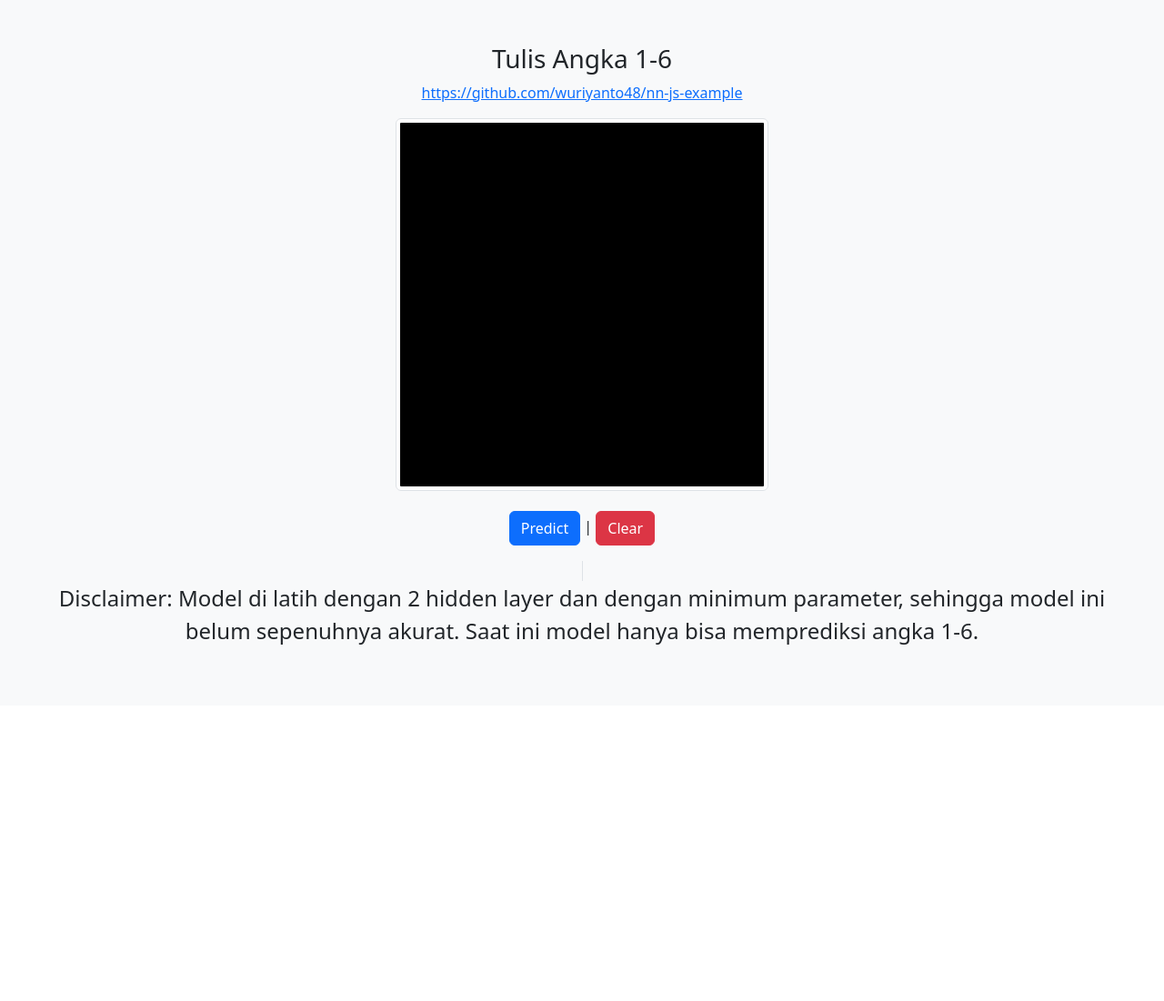
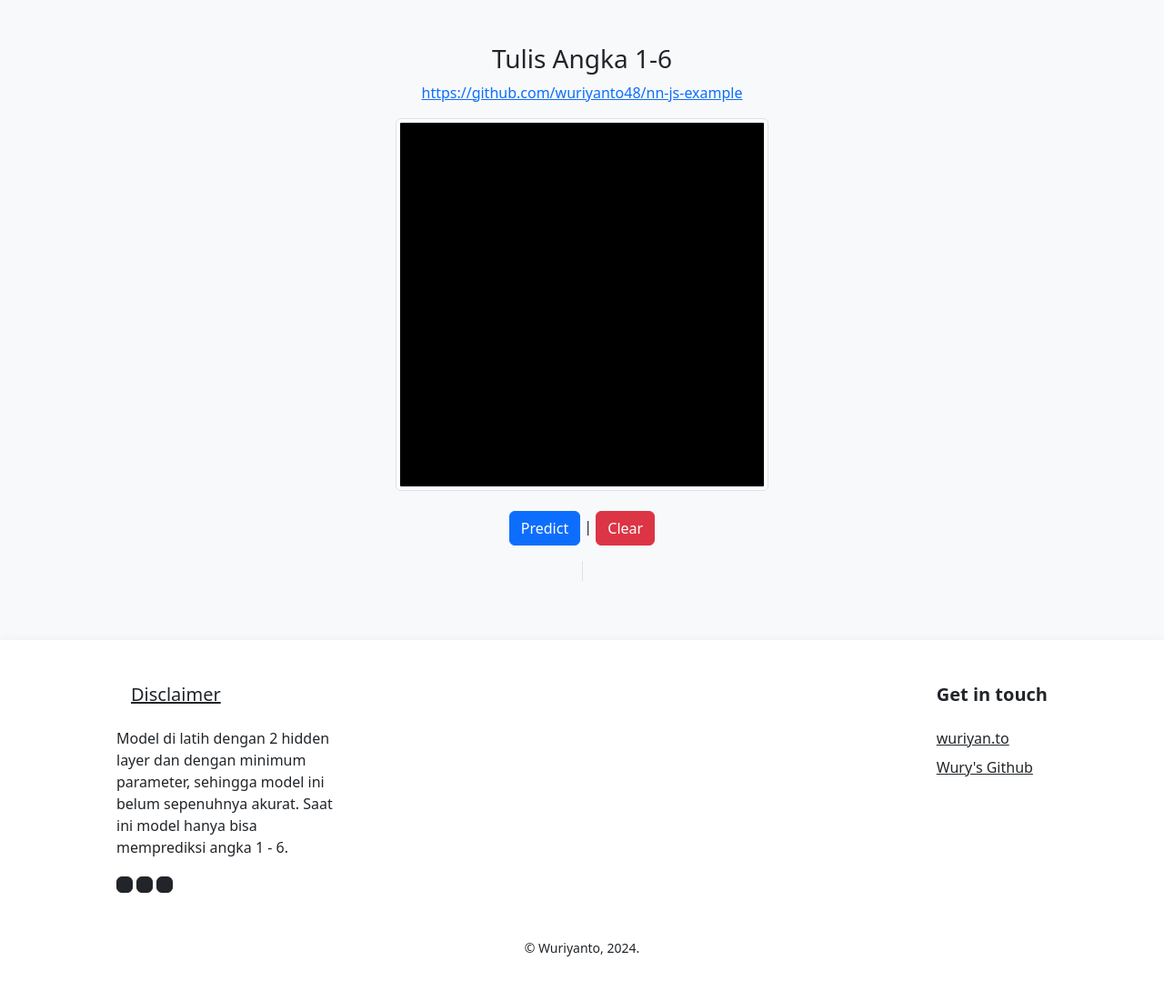
Before and after one commit to wuriyanto48/nn-js-example, a website: page public/index.html in a window 1280 px wide. Shown: the whole page at 91% size. Before the commit the page ends 800 px from the top, so only its background shows below. Drawn offline with nearby package versions, Linux system fonts and the light colour scheme.

Commit message:
add footer

```diff
--- a/public/index.html
+++ b/public/index.html
@@ -21,7 +21,53 @@
       <p id="resultAcc" class="fs-4"></p>
 
       <span class="border-end"></span>
-      <p class="fs-4">Disclaimer: Model di latih dengan 2 hidden layer dan dengan minimum parameter, sehingga model ini belum sepenuhnya akurat. Saat ini model hanya bisa memprediksi angka 1-6.</p>
+      <p class="fs-4"></p>
+  </div>
+  <div class="blockcode">
+    <footer class="page-footer shadow">
+      <div class="d-flex flex-column mx-auto py-5" style="width: 80%">
+        <div class="d-flex flex-wrap justify-content-between">
+          <div>
+            <a href="#" class="d-flex align-items-center p-0 text-dark">
+              <span class="ms-3 h5 font-weight-bold">Disclaimer</span>
+            </a>
+            <p class="my-3" style="width: 250px">
+              Model di latih dengan 2 hidden layer dan dengan minimum parameter, sehingga model ini belum sepenuhnya akurat. Saat ini model hanya bisa memprediksi angka 1 - 6.
+            </p>
+            <span class="mt-4">
+              <button class="btn btn-dark btn-flat p-2">
+                <i class="fa fa-facebook"></i>
+              </button>
+              <button class="btn btn-dark btn-flat p-2">
+                <i class="fa fa-twitter"></i>
+              </button>
+              <button class="btn btn-dark btn-flat p-2">
+                <i class="fa fa-instagram"></i>
+              </button>
+            </span>
+          </div>
+          <div>
+            <p class="h5 mb-4" style="font-weight: 600">Get in touch</p>
+            <ul class="p-0" style="list-style: none; cursor: pointer">
+              <li class="my-2">
+                <a class="text-dark" href="http://wuriyan.to" target="_blank">wuriyan.to</a>
+              </li>
+              <li class="my-2">
+                <a class="text-dark" href="https://github.com/wuriyanto48" target="_blank">Wury's Github</a>
+              </li>
+            </ul>
+          </div>
+        </div>
+        <small class="text-center mt-5">&copy; Wuriyanto, <span class="year">2023</span>.</small>
+
+        <script>
+          const footerYear = document.querySelectorAll(".year");
+          footerYear.forEach(copyright => {
+            copyright.innerHTML = new Date().getFullYear();
+          });
+        </script>
+      </div>
+    </footer>
   </div>
   <script src="./js/nn.js"></script>
   <script src="./js/index.js"></script>
```
